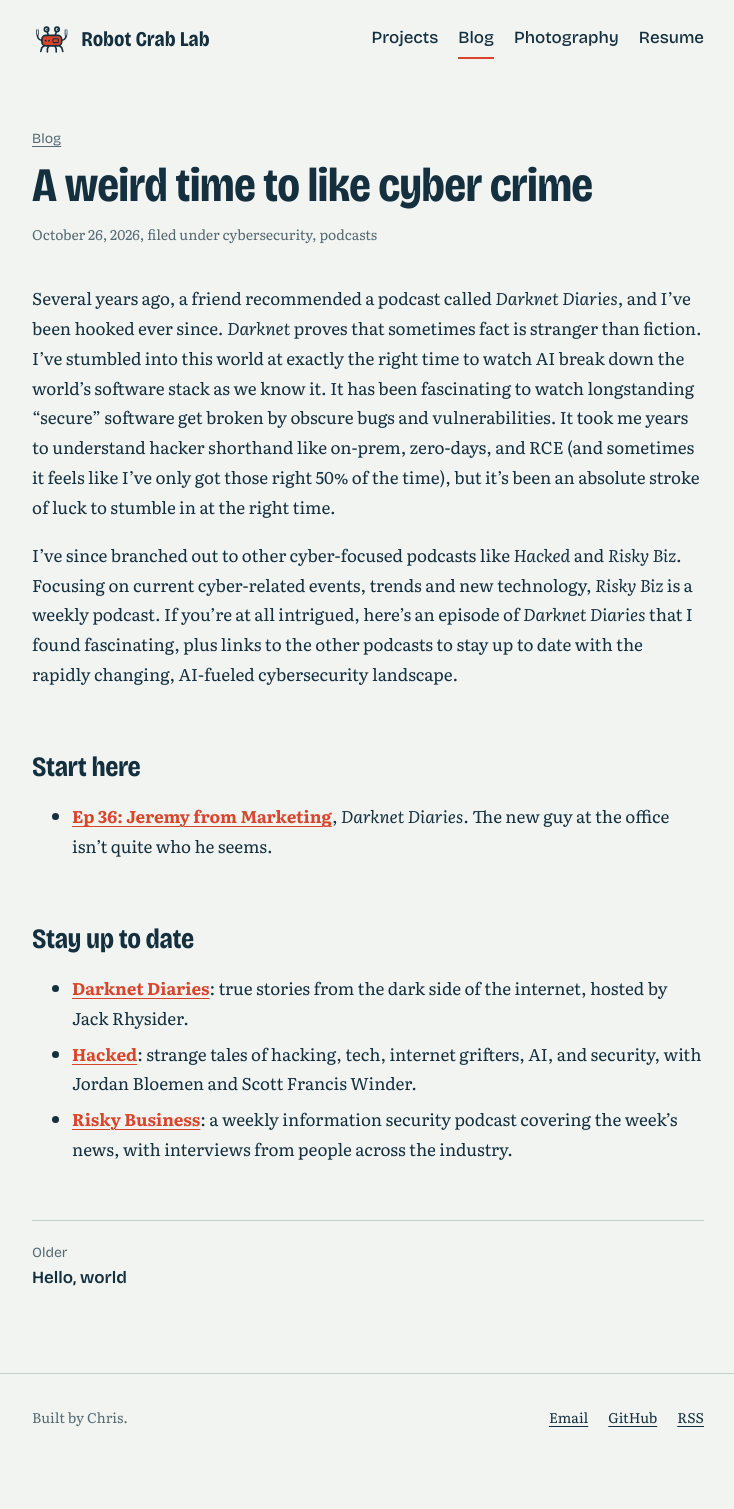
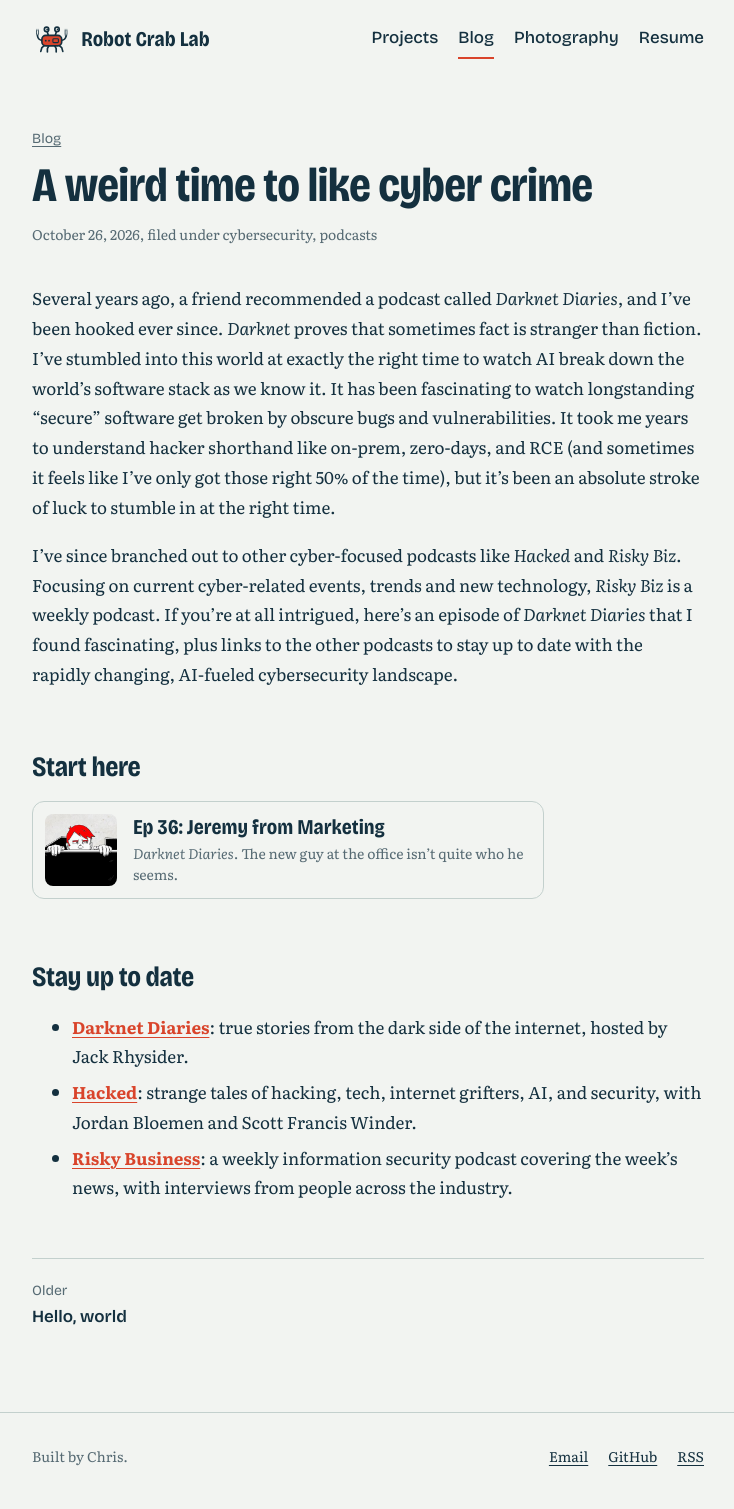
Before and after one commit to RobotCrabLab/Homepage, a Jekyll site: the page built from _posts/2026-10-26-a-weird-time-to-like-cyber-crime.md, in a window 1280 px wide. Shown: the whole page, without its empty margins (272-1006 px from the left). Built offline with Jekyll 4.4.1, drawn with Linux system fonts in a browser that asks for light colours; before the commit the page ends 1470 px from its top, so only the background shows below that.

Commit message:
Add episode artwork card to the Darknet Diaries recommendation
Co-Authored-By: Claude Opus 5.5 <noreply@anthropic.com>
Claude-Session: https://claude.ai/code/session_01MMDVxXAekaRt7NRydvis2Y

```diff
--- a/_posts/2026-10-26-a-weird-time-to-like-cyber-crime.md
+++ b/_posts/2026-10-26-a-weird-time-to-like-cyber-crime.md
@@ -9,7 +9,13 @@ I've since branched out to other cyber-focused podcasts like *Hacked* and *Risky
 
 ## Start here
 
-- **[Ep 36: Jeremy from Marketing](https://darknetdiaries.com/episode/36/)**, *Darknet Diaries*. The new guy at the office isn't quite who he seems.
+<a class="episode-card" href="https://darknetdiaries.com/episode/36/">
+  <img src="{{ '/assets/images/blog/darknet-diaries-ep36.jpg' | relative_url }}" alt="Darknet Diaries episode 36 artwork: a red-haired cartoon man peeking over the top of a black screen" width="120" height="120" loading="lazy">
+  <span class="episode-text">
+    <span class="episode-title">Ep 36: Jeremy from Marketing</span>
+    <span class="episode-note"><em>Darknet Diaries</em>. The new guy at the office isn't quite who he seems.</span>
+  </span>
+</a>
 
 ## Stay up to date
 
--- a/assets/css/style.css
+++ b/assets/css/style.css
@@ -282,6 +282,18 @@ img { max-width: 100%; height: auto; }
 .post-nav a span { display: block; font-weight: 400; font-size: var(--step--1); color: var(--muted); }
 .post-nav .next { grid-column: 2; text-align: right; }
 
+.episode-card {
+  display: flex; align-items: center; gap: 1rem;
+  padding: 0.75rem; border: 1px solid var(--rule); border-radius: 0.75rem;
+  color: inherit; text-decoration: none; max-width: 32rem;
+}
+.episode-card img { width: 72px; height: 72px; border-radius: 0.5rem; flex: none; }
+.episode-card:hover { border-color: var(--shell); }
+.episode-card:hover .episode-title { color: var(--shell); }
+.episode-text { display: flex; flex-direction: column; gap: 0.15rem; }
+.episode-title { font-family: var(--display); font-weight: 700; font-size: var(--step-1); font-variation-settings: "wdth" 82; line-height: 1.2; }
+.episode-note { color: var(--muted); font-size: var(--step--1); line-height: 1.5; }
+
 /* ------------------------------------------------------------
    Resume
    ------------------------------------------------------------ */
```
Also changed, not shown: assets/images/blog/darknet-diaries-ep36.jpg (added).
